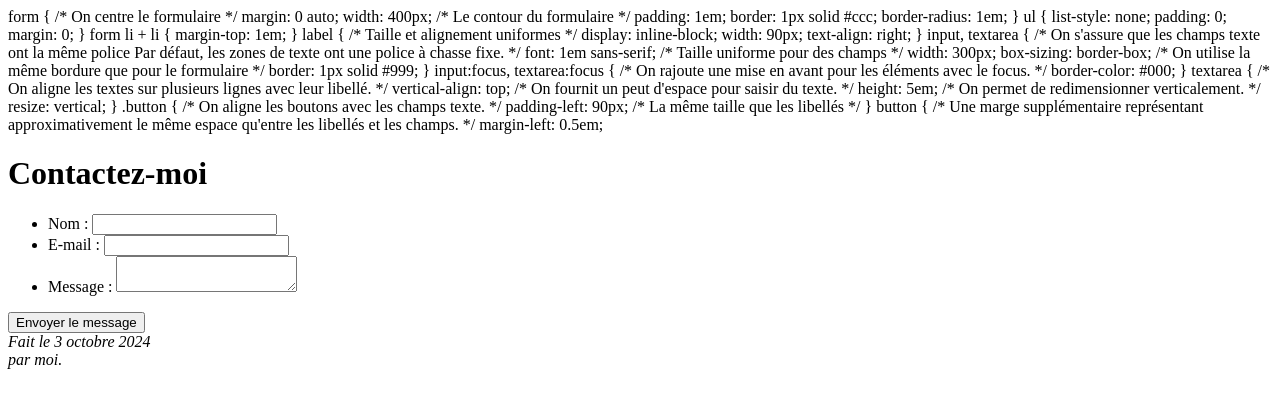
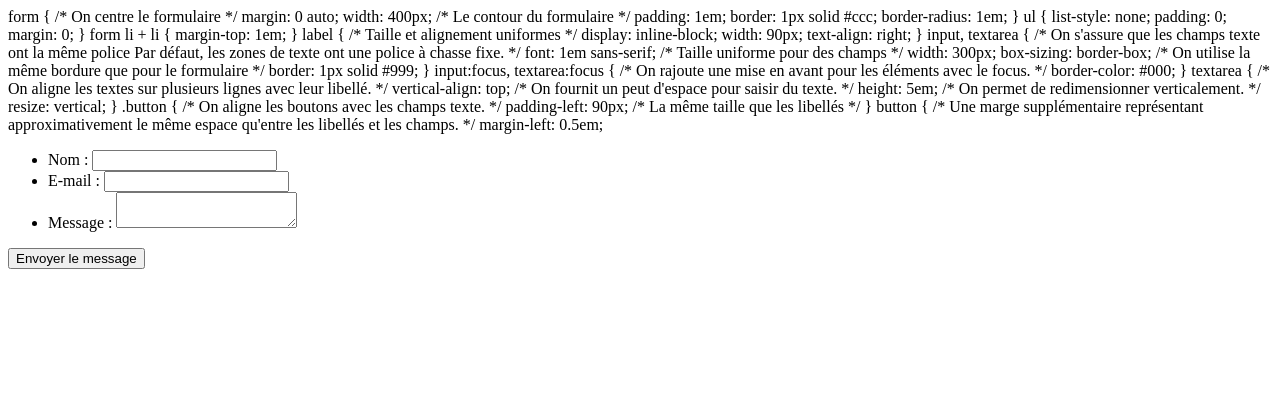
Before and after one commit to neven1976/sitestat, a plain HTML site: page reflexions.html in a window 1280 px wide. Drawn offline with Linux system fonts and the light colour scheme.

Commit message:
Update reflexions.html

```diff
--- a/reflexions.html
+++ b/reflexions.html
@@ -76,11 +76,7 @@ button {
 
 <body>
 
-<!-- Contenu principal -->
-<h1>Contactez-moi</h1>
-
-
-<form action="/reflexions" method="post">
+<form action="/reflexions.html" method="post">
   <ul>
     <li>
       <label for="name">Nom&nbsp;:</label>
@@ -99,10 +95,5 @@ button {
   <button type="submit">Envoyer le message</button>
 </div>
 </form>
-
-<!-- Signer et dater la page, c'est une question de politesse! -->
-<address>Fait le 3 octobre 2024<br>
-  par moi.</address>
-
 </body>
 </html>
```
